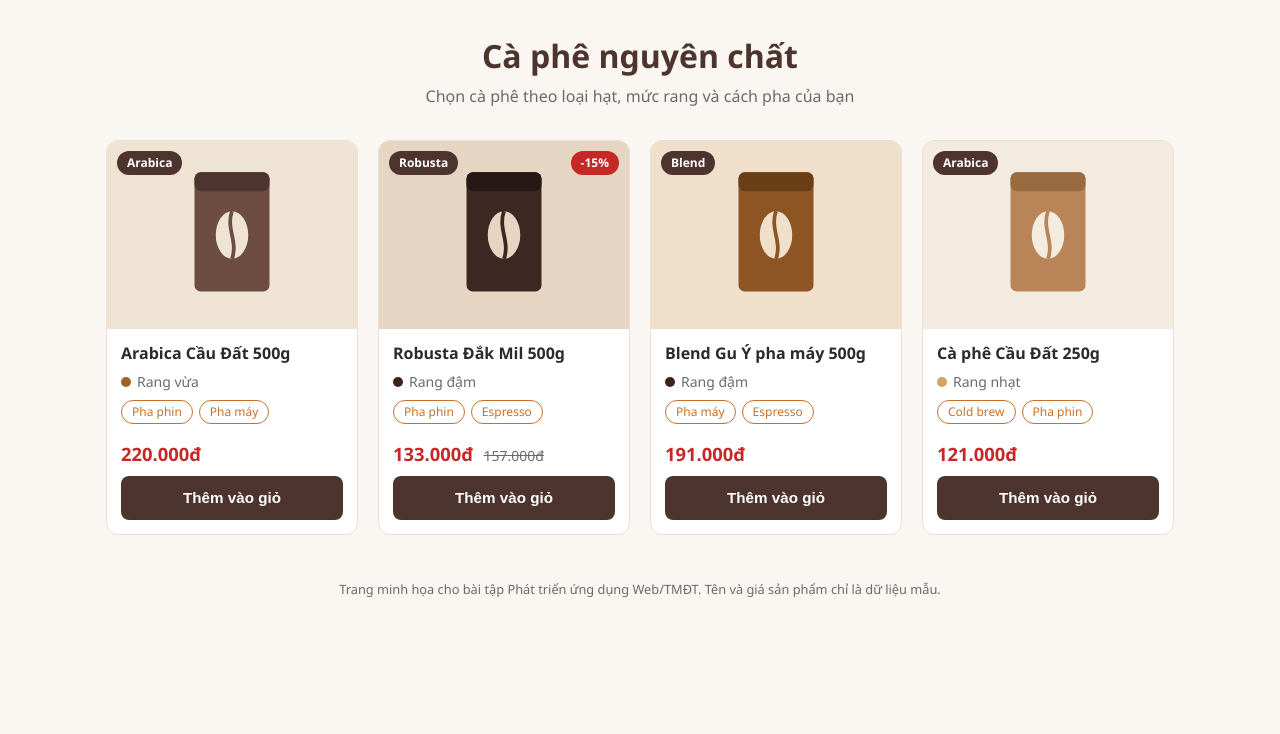
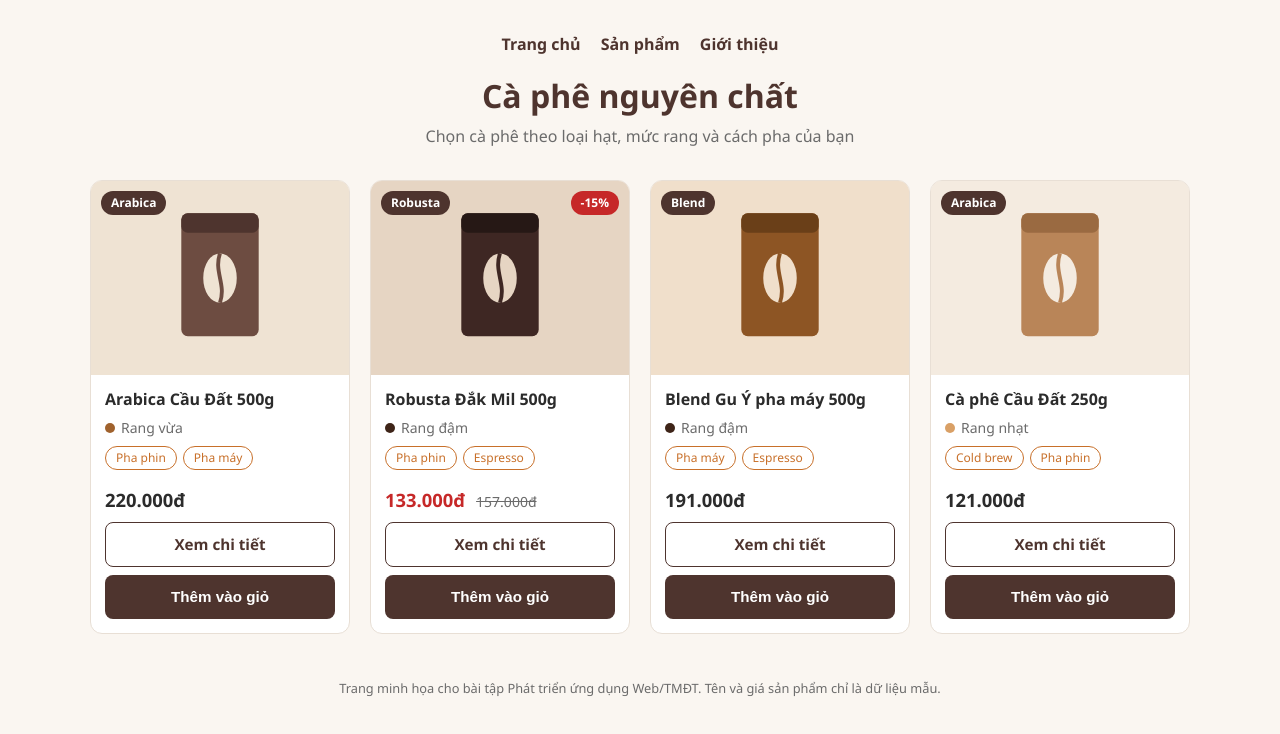
Before and after one commit to duongvu31241024842/ecommerce-ui-improvement, a plain HTML site: page index.html in a window 1280 px wide. Drawn offline with Linux system fonts and the light colour scheme.

Commit message:
Practice HTML5 and basic CSS

```diff
--- a/css/style.css
+++ b/css/style.css
@@ -6,10 +6,12 @@
   --color-muted: #6b6b6b;
   --color-primary: #4e342e;
   --color-accent: #c8702a;
+  --color-accent-dark: #a85a1a;
   --color-sale: #c62828;
   --color-border: #e8dfd5;
   --radius: 12px;
   --gap: 20px;
+}
 }
 
 /* ===== 2. Nền tảng ===== */
@@ -23,6 +25,9 @@
   background: var(--color-bg);
   color: var(--color-text);
   line-height: 1.5;
+}
+a {
+  text-decoration: none;
 }
 
 /* ===== 3. Tiêu đề trang ===== */
@@ -40,6 +45,19 @@
 .page-header p {
   margin: 0;
   color: var(--color-muted);
+}
+
+.nav-menu {
+  display: flex;
+  justify-content: center;
+  align-items: center;
+  gap: 20px;
+  margin-bottom: 16px;
+}
+
+.nav-menu a {
+  color: var(--color-primary);
+  font-weight: 600;
 }
 
 /* ===== 4. Lưới sản phẩm: 4 cột trên máy tính ===== */
@@ -172,20 +190,60 @@
 
 .price {
   margin: 0 0 8px;
+  font-size: 1.15rem;
+  font-weight: 700;
+  color: var(--color-text);
 }
 
-.price-new,
-.price:not(:has(.price-new)) {
-  font-size: 1.15rem;
-  font-weight: 700;
+.price-new {
   color: var(--color-sale);
 }
 
 .price-old {
   margin-left: 6px;
   font-size: 0.875rem;
+  font-weight: 400;
   color: var(--color-muted);
   text-decoration: line-through;
+}
+
+.product-actions {
+  display: flex;
+  flex-direction: column;
+  gap: 8px;
+}
+
+.product-card .btn-detail {
+  display: block;
+  padding: 10px 14px;
+  border: 1px solid var(--color-primary);
+  border-radius: 8px;
+  background: var(--color-card);
+  color: var(--color-primary);
+  font-size: 0.95rem;
+  font-weight: 600;
+  text-align: center;
+  transition: background-color 0.2s ease, color 0.2s ease, transform 0.1s ease;
+}
+
+.product-card .btn-detail {
+  /* ... các thuộc tính đã có ... */
+  transition: background-color 0.2s ease, color 0.2s ease, transform 0.1s ease;
+}
+
+.product-card .btn-detail:hover,
+.product-card .btn-detail:focus-visible {
+  background: var(--color-primary);
+  color: #ffffff;
+}
+
+.product-card .btn-detail:focus-visible {
+  outline: 3px solid var(--color-accent-dark);
+  outline-offset: 3px;
+}
+
+.product-card .btn-detail:active {
+  transform: scale(0.97);
 }
 
 .btn-buy {
@@ -198,12 +256,26 @@
   font-size: 0.95rem;
   font-weight: 600;
   cursor: pointer;
-  transition: background 0.2s;
+  transition: background-color 0.2s ease, transform 0.1s ease;
+}
+
+.btn-buy {
+  /* ... các thuộc tính đã có ... */
+  transition: background-color 0.2s ease, transform 0.1s ease;
 }
 
 .btn-buy:hover,
 .btn-buy:focus-visible {
-  background: var(--color-accent);
+  background: var(--color-accent-dark);
+}
+
+.btn-buy:focus-visible {
+  outline: 3px solid var(--color-accent-dark);
+  outline-offset: 3px;
+}
+
+.btn-buy:active {
+  transform: scale(0.97);
 }
 
 /* ===== 9. Chân trang ===== */
@@ -242,4 +314,13 @@
   .product-name {
     font-size: 0.9rem;
   }
+
+  .brew-tags {
+    gap: 4px;
+  }
+
+  .brew-tags li {
+    padding: 2px 8px;
+    font-size: 0.7rem;
+  }
 }
--- a/index.html
+++ b/index.html
@@ -9,12 +9,17 @@
 <body>
 
 <header class="page-header">
+  <nav class="nav-menu" aria-label="Menu chính">
+    <a href="#">Trang chủ</a>
+    <a href="#san-pham">Sản phẩm</a>
+    <a href="#">Giới thiệu</a>
+  </nav>
   <h1>Cà phê nguyên chất</h1>
   <p>Chọn cà phê theo loại hạt, mức rang và cách pha của bạn</p>
 </header>
 
   <main>
-    <section class="product-grid" aria-label="Danh sách sản phẩm">
+    <section class="product-grid" id="san-pham" aria-label="Danh sách sản phẩm">
 
       <!-- Sản phẩm 1 -->
       <article class="product-card">
@@ -31,7 +36,10 @@
           </ul>
           <div class="product-footer">
            <p class="price">220.000đ</p>
+           <div class="product-actions">
+             <a class="btn-detail" href="#" aria-label="Xem chi tiết Arabica Cầu Đất 500g">Xem chi tiết</a>
               <button type="button" class="btn-buy">Thêm vào giỏ</button>
+          </div>
         </div>
         </div>
       </article>
@@ -53,9 +61,12 @@
           <div class="product-footer">
             <p class="price">
               <span class="price-new">133.000đ</span>
-              <span class="price-old">157.000đ</span>
+              <del class="price-old">157.000đ</del>
             </p>
+            <div class="product-actions">
+              <a class="btn-detail" href="#" aria-label="Xem chi tiết Robusta Đắk Mil 500g">Xem chi tiết</a>
               <button type="button" class="btn-buy">Thêm vào giỏ</button>
+            </div>
           </div>
         </div>
       </article>
@@ -75,7 +86,10 @@
           </ul>
           <div class="product-footer">
             <p class="price">191.000đ</p>
+            <div class="product-actions">
+              <a class="btn-detail" href="#" aria-label="Xem chi tiết Blend Gu Ý pha máy 500g">Xem chi tiết</a>
               <button type="button" class="btn-buy">Thêm vào giỏ</button>
+            </div>
           </div>
         </div>
       </article>
@@ -95,7 +109,10 @@
           </ul>
           <div class="product-footer">
             <p class="price">121.000đ</p>
+            <div class="product-actions">
+              <a class="btn-detail" href="#" aria-label="Xem chi tiết Cà phê Cầu Đất 250g">Xem chi tiết</a>
               <button type="button" class="btn-buy">Thêm vào giỏ</button>
+            </div>
           </div>
         </div>
       </article>
```
Also changed, not shown: 2 other files. Lines whose indentation alone changed are shown as unchanged.
